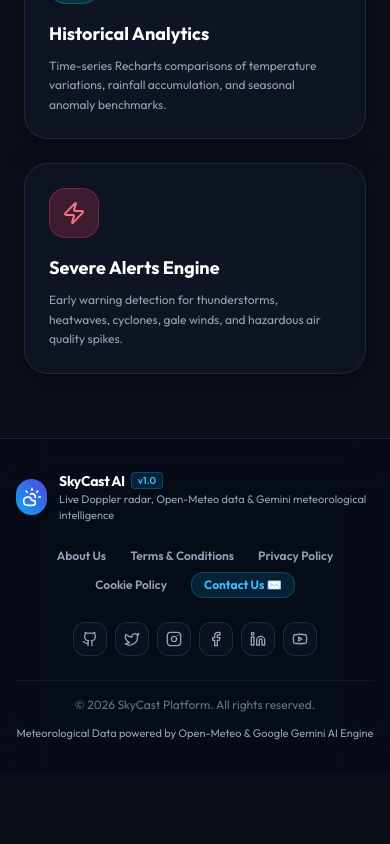
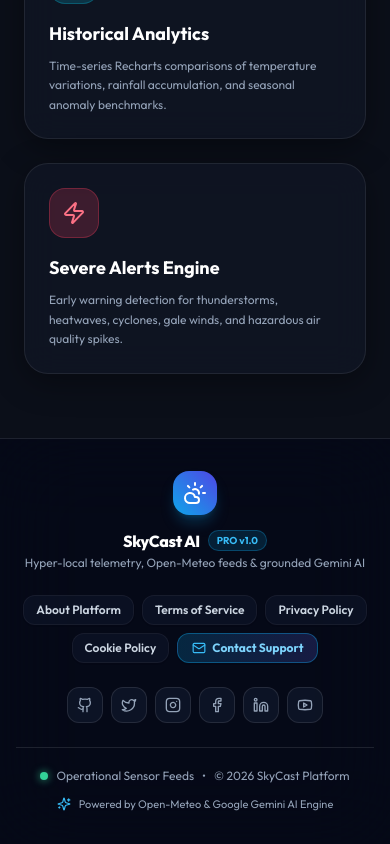
Before and after one commit to Deb-Kumar/SkyCast, a React (Vite) app in the folder client/: page / in a window 390 px wide. Shown: the part 2027-2871 px from the top of the page. Before the commit the page ends 2800 px from the top, so only its background shows below. Built offline with nearby package versions, Linux system fonts and the light colour scheme; no server answers.

Commit message:
feat(footer): improve footer layout for small screens with touch pills, clean alignment, and live telemetry status

```diff
--- a/client/src/components/layout/Footer.jsx
+++ b/client/src/components/layout/Footer.jsx
@@ -1,106 +1,99 @@
 import React from 'react';
 import { Link } from 'react-router-dom';
-import { CloudSun, Github, Twitter, Linkedin, Youtube, Globe, Instagram, Facebook } from 'lucide-react';
+import { CloudSun, Github, Twitter, Linkedin, Youtube, Instagram, Facebook, ShieldCheck, Mail, Sparkles } from 'lucide-react';
 
 const SOCIAL_LINKS = [
   {
     name: 'GitHub',
-    href: 'https://github.com',
+    href: 'https://github.com/Deb-Kumar/SkyCast',
     icon: Github,
-    className: 'social-icon-github hover:text-slate-900 dark:hover:text-white hover:bg-slate-200 dark:hover:bg-white/10 hover:border-slate-300 dark:hover:border-white/20'
+    className: 'hover:text-white hover:bg-slate-800 hover:border-slate-600'
   },
   {
     name: 'Twitter (X)',
     href: 'https://twitter.com',
     icon: Twitter,
-    className: 'social-icon-twitter hover:text-sky-500 dark:hover:text-sky-400 hover:bg-sky-500/10 hover:border-sky-500/30'
+    className: 'hover:text-sky-400 hover:bg-sky-500/10 hover:border-sky-500/30'
   },
   {
     name: 'Instagram',
     href: 'https://instagram.com',
     icon: Instagram,
-    className: 'social-icon-instagram hover:text-pink-500 dark:hover:text-pink-400 hover:bg-pink-500/10 hover:border-pink-500/30'
+    className: 'hover:text-pink-400 hover:bg-pink-500/10 hover:border-pink-500/30'
   },
   {
     name: 'Facebook',
     href: 'https://facebook.com',
     icon: Facebook,
-    className: 'social-icon-facebook hover:text-blue-600 dark:hover:text-blue-500 hover:bg-blue-600/10 hover:border-blue-600/30'
+    className: 'hover:text-blue-400 hover:bg-blue-600/10 hover:border-blue-600/30'
   },
   {
     name: 'LinkedIn',
     href: 'https://linkedin.com',
     icon: Linkedin,
-    className: 'social-icon-linkedin hover:text-blue-500 dark:hover:text-blue-400 hover:bg-blue-500/10 hover:border-blue-500/30'
+    className: 'hover:text-sky-300 hover:bg-sky-600/10 hover:border-sky-500/30'
   },
   {
-    name: 'YouTube Weather Briefs',
+    name: 'YouTube',
     href: 'https://youtube.com',
     icon: Youtube,
-    className: 'social-icon-youtube hover:text-rose-500 dark:hover:text-rose-400 hover:bg-rose-500/10 hover:border-rose-500/30'
+    className: 'hover:text-rose-400 hover:bg-rose-500/10 hover:border-rose-500/30'
   }
+];
+
+const FOOTER_LINKS = [
+  { label: 'About Platform', to: '/about' },
+  { label: 'Terms of Service', to: '/terms' },
+  { label: 'Privacy Policy', to: '/privacy' },
+  { label: 'Cookie Policy', to: '/cookies' }
 ];
 
 export const Footer = () => {
   return (
-    <footer className="w-full border-t border-white/10 mt-auto py-8 px-4 sm:px-6 lg:px-8 bg-slate-950/40 backdrop-blur-xl transition-colors">
-      <div className="max-w-[1520px] mx-auto space-y-6">
-        {/* Main Footer Row */}
-        <div className="flex flex-col lg:flex-row items-center justify-between gap-6">
-          {/* Brand & Mission Brief */}
-          <Link to="/dashboard" className="flex items-center gap-3 group flex-shrink-0">
-            <div className="w-9 h-9 rounded-2xl bg-gradient-to-tr from-sky-500 to-indigo-600 flex items-center justify-center text-white shadow-md group-hover:scale-105 transition-transform">
-              <CloudSun className="w-5 h-5" />
-            </div>
-            <div className="text-left">
-              <div className="flex items-center gap-1.5">
-                <span className="text-sm font-bold text-white tracking-tight">SkyCast AI</span>
-                <span className="text-[10px] font-semibold px-1.5 py-0.2 rounded bg-sky-500/15 text-sky-400 border border-sky-500/30">
-                  v1.0
+    <footer className="w-full border-t border-white/10 mt-auto py-8 sm:py-10 px-4 sm:px-6 lg:px-8 bg-slate-950/60 backdrop-blur-2xl transition-colors relative z-10">
+      <div className="max-w-[1520px] mx-auto space-y-6 sm:space-y-8">
+        {/* Main Footer Container */}
+        <div className="flex flex-col lg:flex-row items-center justify-between gap-6 sm:gap-8">
+          {/* Brand & Subtitle */}
+          <div className="flex flex-col sm:flex-row items-center gap-3.5 text-center sm:text-left flex-shrink-0">
+            <Link to="/dashboard" className="w-11 h-11 rounded-2xl bg-gradient-to-tr from-sky-500 to-indigo-600 flex items-center justify-center text-white shadow-lg shadow-sky-500/25 hover:scale-105 transition-transform flex-shrink-0">
+              <CloudSun className="w-6 h-6" />
+            </Link>
+            <div>
+              <div className="flex items-center justify-center sm:justify-start gap-2">
+                <span className="text-base font-extrabold text-white tracking-tight">SkyCast AI</span>
+                <span className="text-[10px] font-bold px-2 py-0.5 rounded-full bg-sky-500/15 text-sky-400 border border-sky-500/30">
+                  PRO v1.0
                 </span>
               </div>
-              <p className="text-[11px] text-slate-400">
-                Live Doppler radar, Open-Meteo data & Gemini meteorological intelligence
+              <p className="text-xs text-slate-400 mt-0.5 max-w-sm sm:max-w-none">
+                Hyper-local telemetry, Open-Meteo feeds & grounded Gemini AI
               </p>
             </div>
-          </Link>
+          </div>
 
-          {/* Dedicated Single Page Navigation Links */}
-          <div className="flex flex-wrap items-center justify-center gap-x-6 gap-y-2 text-xs font-semibold text-slate-400">
-            <Link
-              to="/about"
-              className="footer-nav-link hover:text-sky-400 transition-colors"
-            >
-              About Us
-            </Link>
-            <Link
-              to="/terms"
-              className="footer-nav-link hover:text-sky-400 transition-colors"
-            >
-              Terms & Conditions
-            </Link>
-            <Link
-              to="/privacy"
-              className="footer-nav-link hover:text-sky-400 transition-colors"
-            >
-              Privacy Policy
-            </Link>
-            <Link
-              to="/cookies"
-              className="footer-nav-link hover:text-sky-400 transition-colors"
-            >
-              Cookie Policy
-            </Link>
+          {/* Navigation Links — Responsive Touch-Friendly Pills */}
+          <div className="flex flex-wrap items-center justify-center gap-2 sm:gap-3 max-w-xl">
+            {FOOTER_LINKS.map((link) => (
+              <Link
+                key={link.to}
+                to={link.to}
+                className="px-3 py-1.5 rounded-xl bg-slate-900/60 hover:bg-white/10 border border-white/5 hover:border-white/20 text-xs font-semibold text-slate-300 hover:text-sky-300 transition-all shadow-sm"
+              >
+                {link.label}
+              </Link>
+            ))}
             <Link
               to="/contact"
-              className="px-3 py-1 rounded-xl bg-sky-500/15 text-sky-400 hover:bg-sky-500/25 border border-sky-500/30 transition-all font-bold"
+              className="inline-flex items-center gap-1.5 px-3.5 py-1.5 rounded-xl bg-gradient-to-r from-sky-500/20 to-indigo-500/20 hover:from-sky-500/30 hover:to-indigo-500/30 text-sky-300 hover:text-white border border-sky-500/40 transition-all text-xs font-bold shadow-sm"
             >
-              Contact Us ✉️
+              <Mail className="w-3.5 h-3.5 text-sky-400" />
+              <span>Contact Support</span>
             </Link>
           </div>
 
           {/* Social Media Interactive Icon Badges */}
-          <div className="flex items-center gap-2">
+          <div className="flex items-center justify-center gap-2 flex-wrap">
             {SOCIAL_LINKS.map((s) => {
               const Icon = s.icon;
               return (
@@ -110,7 +103,7 @@
                   target="_blank"
                   rel="noopener noreferrer"
                   title={s.name}
-                  className={`p-2 rounded-xl bg-slate-900/60 border border-white/10 text-slate-400 transition-all transform hover:-translate-y-0.5 hover:shadow-md ${s.className}`}
+                  className={`w-9 h-9 rounded-xl bg-slate-900/80 border border-white/10 text-slate-400 flex items-center justify-center transition-all transform hover:-translate-y-0.5 hover:shadow-lg ${s.className}`}
                 >
                   <Icon className="w-4 h-4" />
                 </a>
@@ -119,12 +112,19 @@
           </div>
         </div>
 
-        {/* Bottom Attribution & Copyright Line */}
-        <div className="pt-4 border-t border-white/5 flex flex-col sm:flex-row items-center justify-between gap-3 text-xs text-slate-500">
-          <p>© 2026 SkyCast Platform. All rights reserved.</p>
-          <p className="text-[11px] text-slate-400 text-center sm:text-right">
-            Meteorological Data powered by Open-Meteo & Google Gemini AI Engine
-          </p>
+        {/* Bottom Attribution & System Telemetry Status */}
+        <div className="pt-5 border-t border-white/10 flex flex-col sm:flex-row items-center justify-between gap-3 text-center sm:text-left">
+          <div className="flex items-center gap-2 text-xs text-slate-400">
+            <span className="w-2 h-2 rounded-full bg-emerald-400 animate-pulse shadow-[0_0_8px_rgba(52,211,153,0.8)]" />
+            <span>Operational Sensor Feeds</span>
+            <span>•</span>
+            <span>© {new Date().getFullYear()} SkyCast Platform</span>
+          </div>
+
+          <div className="flex items-center gap-2 text-[11px] text-slate-400">
+            <Sparkles className="w-3.5 h-3.5 text-sky-400" />
+            <span>Powered by Open-Meteo & Google Gemini AI Engine</span>
+          </div>
         </div>
       </div>
     </footer>
```
